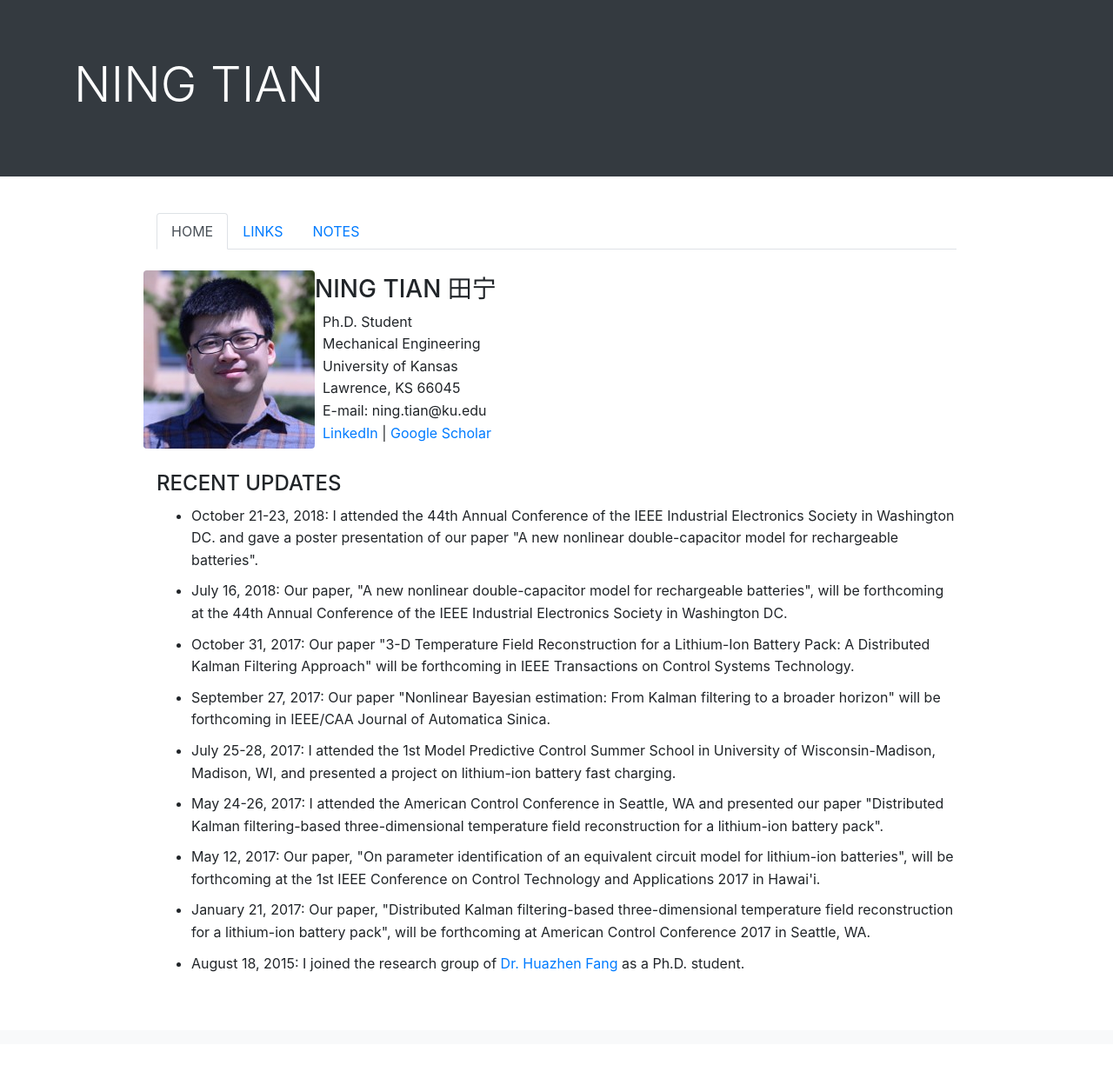
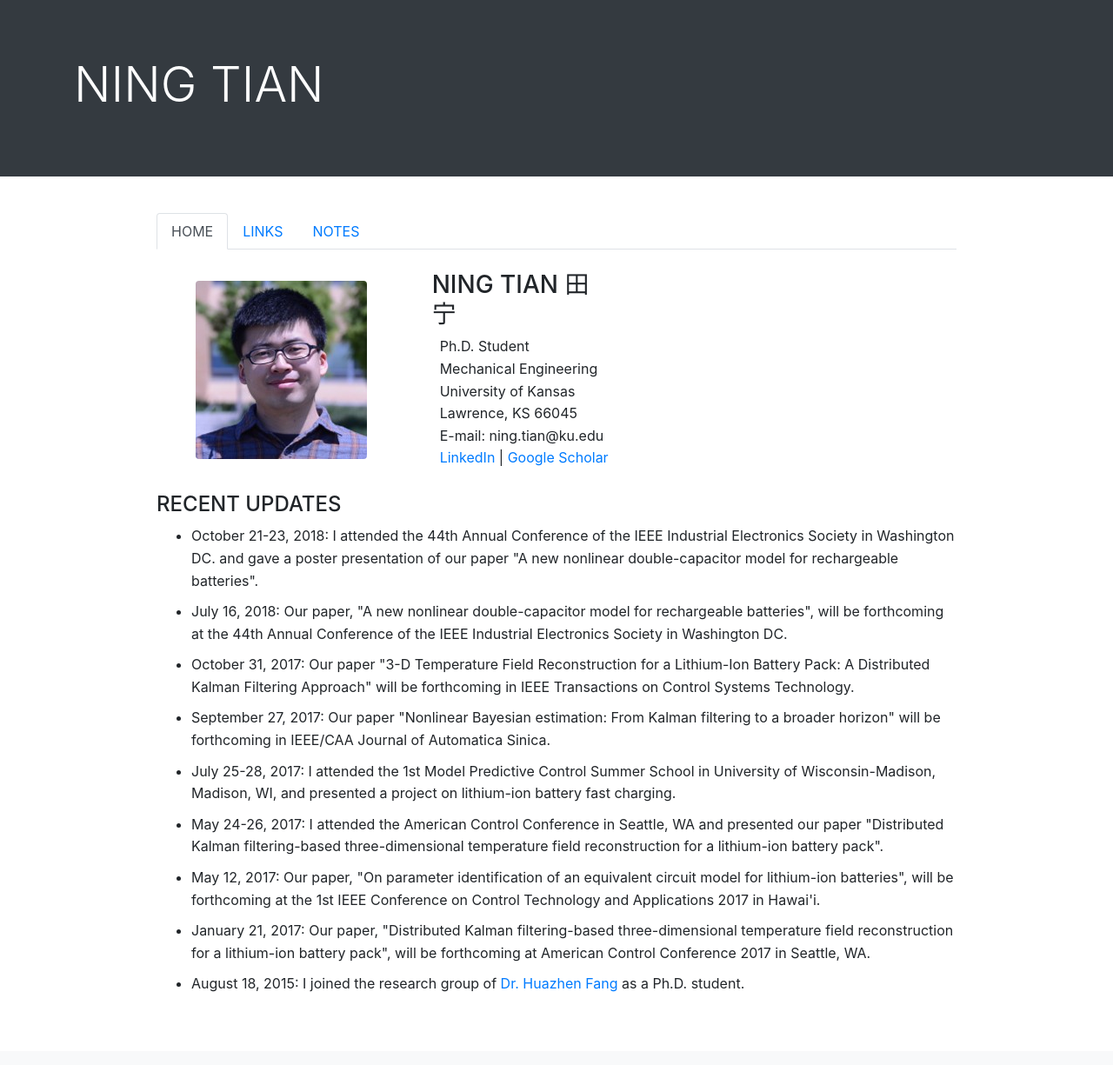
Before and after one commit to ningtian/ningtian.github.io, a Jekyll site: the page index.html, which Jekyll copies as it is, in a window 1280 px wide. Shown: the whole page at 87% size. Built offline with Jekyll 4.4.1, drawn with Linux system fonts in a browser that asks for light colours; before the commit the page ends 1201 px from its top, so only the background shows below that.

Commit message:
Update index.html

```diff
--- a/index.html
+++ b/index.html
@@ -47,10 +47,10 @@
 
     <div class="a">
 	<div class="row align-items-center">
-	<div class="col-3.5">
+	<div class="col-4">
 	<img src="/img/Picture11.jpg" class="rounded mx-auto d-block" alt="Responsive image">
 	</div>
-	<div class="col-3.5">
+	<div class="col-3">
 	<h3>NING TIAN 田宁</h3>
 	&nbsp  Ph.D. Student<br>
 	&nbsp  Mechanical Engineering<br>
```
